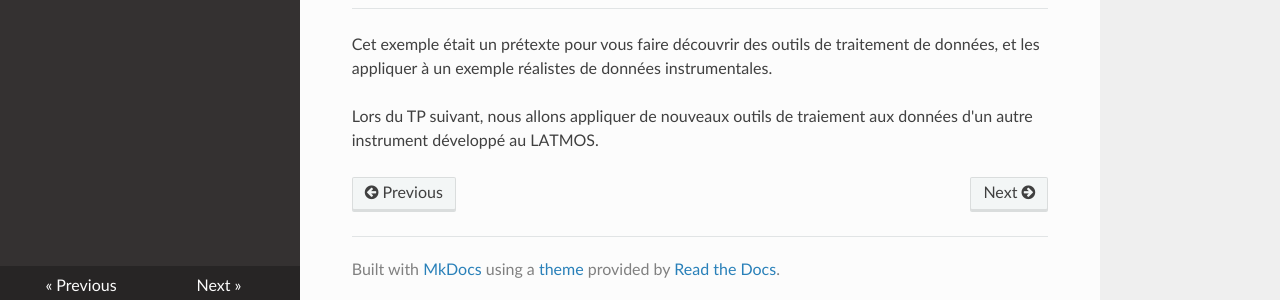
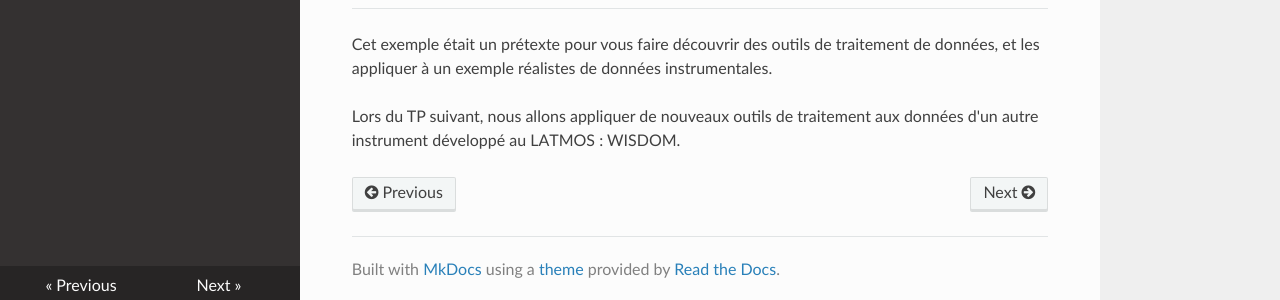
Before and after one commit to NicOudart/UVSQ_M2_NewSpace_TP_signal, an MkDocs documentation site: the page built from docs/TP_ROXI.md, in a window 1280 px wide and 900 px high, scrolled down 29222 px. Shown: the part 594-894 px from the top of the window. Built offline with MkDocs 1.6.1, drawn with Linux system fonts in a browser that asks for light colours; nearby versions of some CDN libraries.

Commit message:
-Minor fix in ROXI.

```diff
--- a/docs/TP_ROXI.md
+++ b/docs/TP_ROXI.md
@@ -900,4 +900,4 @@ Servez-vous de ce schéma pour ajouter à votre projet Python un **script d'exem
 
 Cet exemple était un prétexte pour vous faire découvrir des outils de traitement de données, et les appliquer à un exemple réalistes de données instrumentales.
 
-Lors du TP suivant, nous allons appliquer de nouveaux outils de traiement aux données d'un autre instrument développé au LATMOS.
+Lors du TP suivant, nous allons appliquer de nouveaux outils de traitement aux données d'un autre instrument développé au LATMOS : WISDOM.
```
